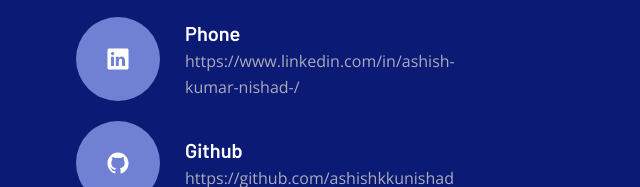
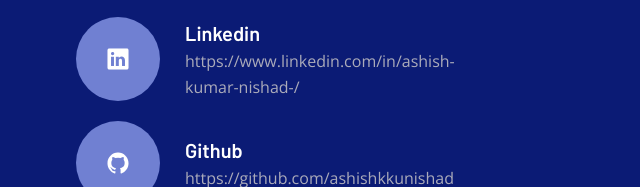
Before and after one commit to ashishkkunishad/Website-Portfolio, a plain HTML site: page index.html in a window 1280 px wide. Shown: the part 5659-5846 px from the top of the page, 159-799 px from the left. Drawn offline with nearby package versions, Linux system fonts and the light colour scheme.

Commit message:
Update index.html

```diff
--- a/index.html
+++ b/index.html
@@ -602,7 +602,7 @@
                   </div>
 
                   <div>
-                    <h3 class="contact-item-title">Phone</h3>
+                    <h3 class="contact-item-title">Linkedin</h3>
 
                     <a href="https://www.linkedin.com/in/ashish-ku/mar-nishad-" class="contact-item-link">https://www.linkedin.com/in/ashish-kumar-nishad-/</a>
                   </div>
```
